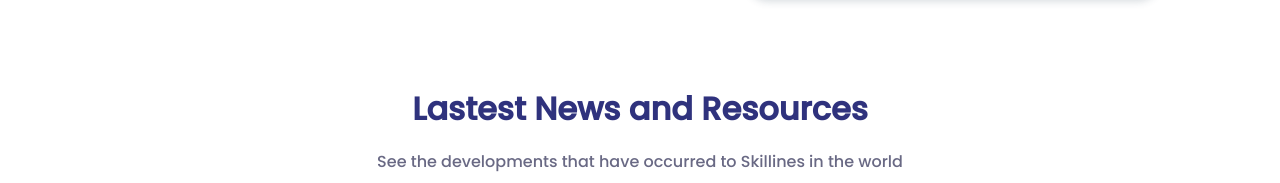
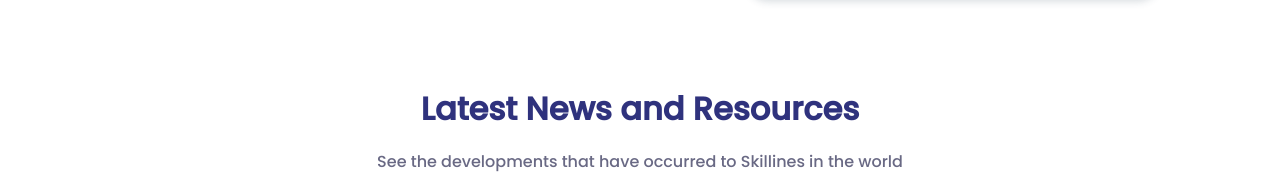
Before and after one commit to HarshitaDeewan9/GDG-LNMIIT-Frontend-Web-Development-Task, a plain HTML site: page index.html in a window 1280 px wide. Shown: the part 6402-6585 px from the top of the page. Drawn offline with nearby package versions, Linux system fonts and the light colour scheme.

Commit message:
Update index.html

```diff
--- a/index.html
+++ b/index.html
@@ -374,7 +374,7 @@
                 </div>
             </div>
             <div class="last-page">
-                <h1>Lastest News and Resources</h1>
+                <h1>Latest News and Resources</h1>
                 <p>
                     See the developments that have occurred to Skillines in the world
                 </p>
```
